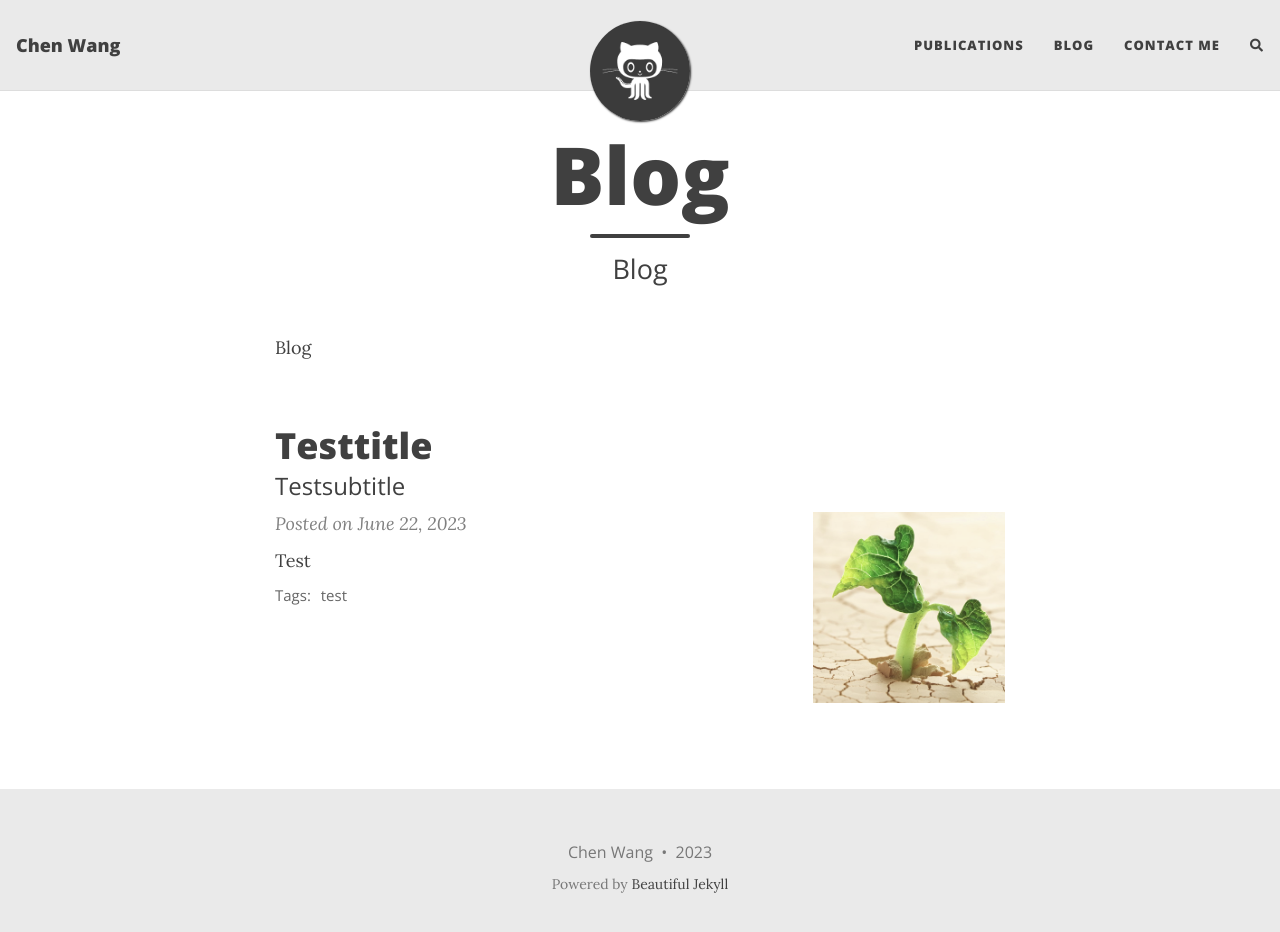
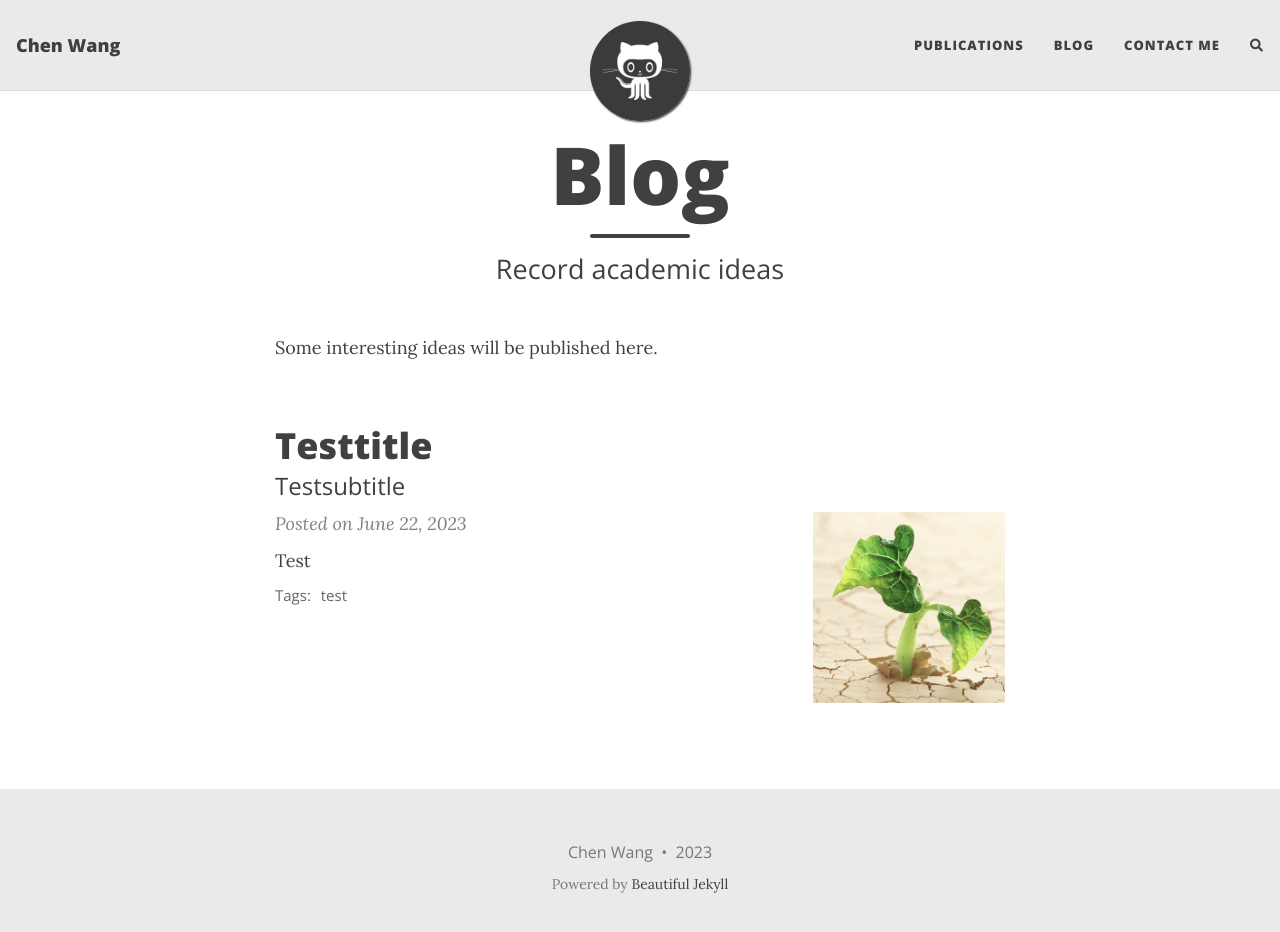
Before and after one commit to wangc1073/wangc1073.github.io, a Jekyll site: the page built from Blog.md, in a window 1280 px wide and 945 px high. Shown: the top 932 px of the window. Built offline with Jekyll 4.4.1, drawn with Linux system fonts in a browser that asks for light colours; nearby versions of some CDN libraries; comment, search, counter and statistics services are not loaded.

Commit message:
Update Blog.md

```diff
--- a/Blog.md
+++ b/Blog.md
@@ -1,7 +1,7 @@
 ---
 layout: blogs
 title: Blog
-subtitle: Blog
+subtitle: Record academic ideas
 ---
 
-Blog
+Some interesting ideas will be published here.
```
